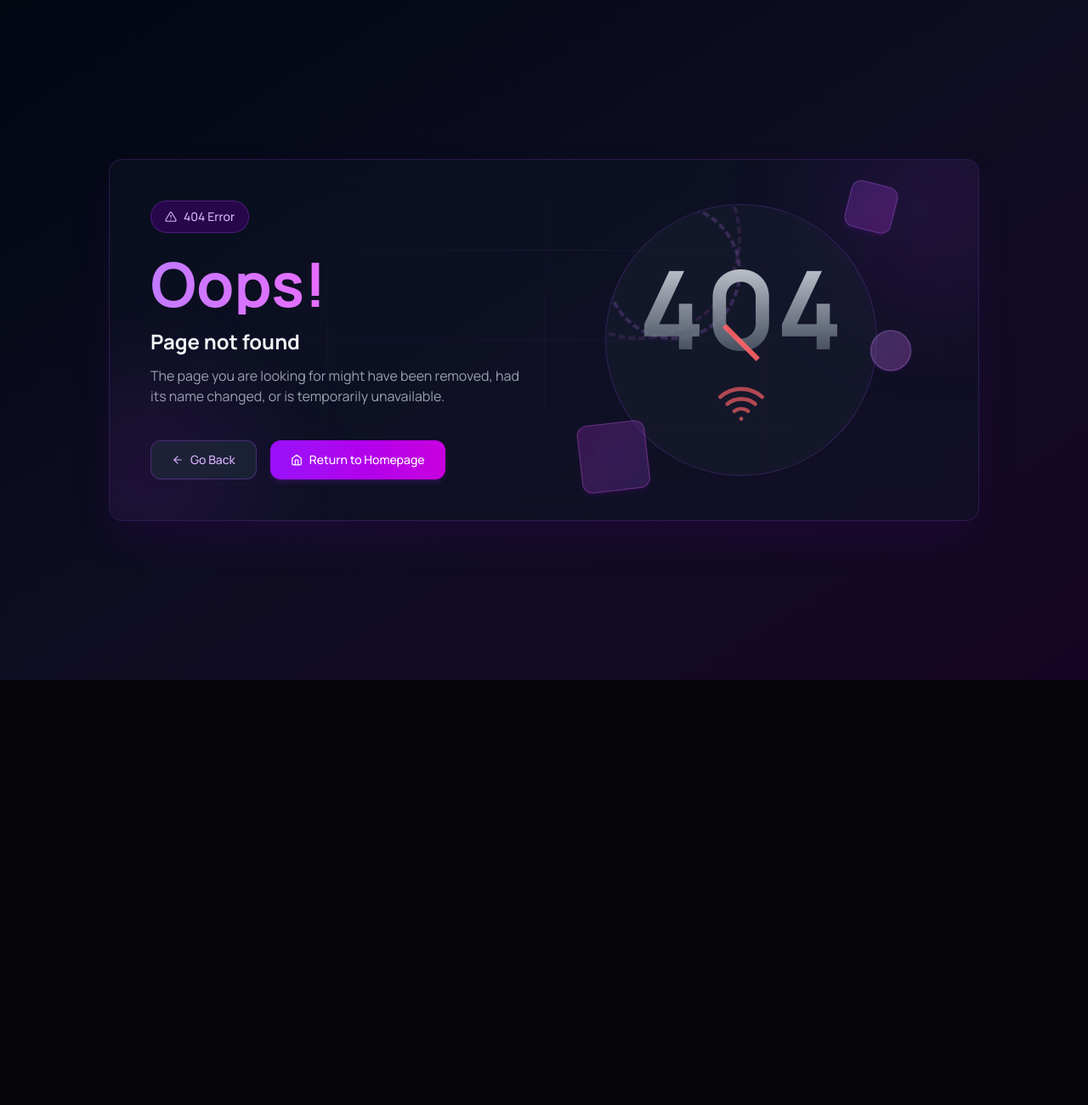
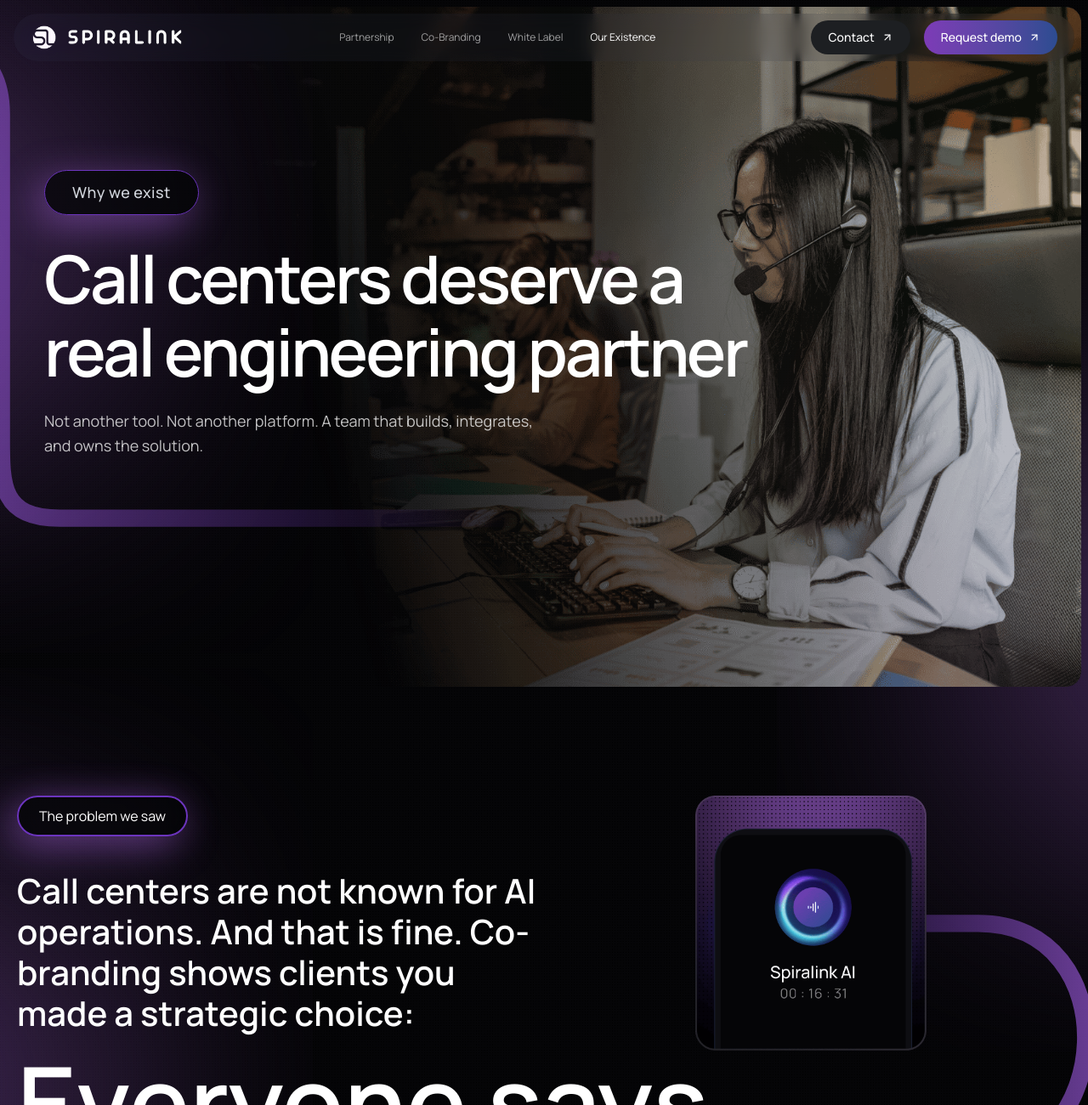
Before and after one commit to Yead191/spiralink-new, a Next.js app: page /existence in a window 1280 px wide. Before the commit this address had no page. Shown: the top 1300 px of the page at 85% size. Before the commit the page ends 800 px from the top, so only its background shows below. Built offline with nearby package versions, Linux system fonts and the light colour scheme; what @ant-design/nextjs-registry would draw is missing.

Commit message:
added existence banner

```diff
--- /dev/null
+++ b/src/app/(main-layout)/existence/loading.tsx
@@ -0,0 +1,6 @@
+import Spinner from "@/shared/Spinner";
+import React from "react";
+
+export default function loading() {
+  return <Spinner />;
+}
--- /dev/null
+++ b/src/app/(main-layout)/existence/page.tsx
@@ -0,0 +1,6 @@
+import OurExistencePage from "@/feature/our-existence";
+import React from "react";
+
+export default function page() {
+  return <OurExistencePage />;
+}
--- a/src/app/globals.css
+++ b/src/app/globals.css
@@ -36,6 +36,9 @@
   }
   .point-heading {
     @apply text-[#C175FC]  lg:text-2xl text-xl font-semibold leading-[26px] md:leading-[30px] lg:leading-[34px] tracking-[-4%];
+  }
+  .extra-large-text {
+    @apply text-[48px] md:text-[64px] lg:text-[120px]  font-semibold leading-[56px] md:leading-[70px] lg:leading-[120px] tracking-[-6%] text-white;
   }
 }
 
--- a/src/constants/navItem.ts
+++ b/src/constants/navItem.ts
@@ -2,10 +2,7 @@ const navItems = [
   { labelKey: "Partnership", href: "/" },
   { labelKey: "Co-Branding", href: "/co-branding" },
   { labelKey: "White Label", href: "/white-label" },
-  { labelKey: "Voicebot", href: "/voicebot" },
-  { labelKey: "24/7", href: "/operations24" },
-  { labelKey: "Security", href: "/security" },
-  // { labelKey: "Company", href: "/company" },
+  { labelKey: "Our Existence", href: "/existence" },
 ];
 
 export default navItems;
--- /dev/null
+++ b/src/feature/our-existence/components/ExistenceBanner.tsx
@@ -0,0 +1,82 @@
+"use client";
+import GlowingTag from "@/shared/GlowingTag";
+import { Grid } from "antd";
+import Image from "next/image";
+import React from "react";
+
+export default function ExistenceBanner() {
+  const { lg, md } = Grid.useBreakpoint();
+  return (
+    <section className="px-2  lg:mb-16">
+      <section
+        style={{
+          backgroundImage:
+            "url('/assets/bg/existence/existence-banner-bg.png')",
+          backgroundSize: lg || md ? "contain" : "cover",
+          backgroundPosition: "top right",
+          backgroundRepeat: "no-repeat",
+        }}
+        className=" lg:min-h-screen mt-2  relative rounded-2xl "
+      >
+        <div className="container grid grid-cols-1 md:grid-cols-2 pt-26 md:pt-48 pb-28 ">
+          {/* left */}
+          <div className="pl-6 2xl:pl-0 relative col-span-2">
+            {/* Glowing Tag */}
+            <GlowingTag text="Why we exist" />
+
+            <h1 className="page-title my-8 relative z-10  lg:max-w-[890px] md:font-semibold!">
+              Call centers deserve a real engineering partner
+            </h1>
+            <p className="section-subtitle max-w-[600px] relative z-10">
+              Not another tool. Not another platform. A team that builds,
+              integrates, and owns the solution.
+              <Image
+                src="/assets/lines/operations/banner-line.svg"
+                alt="line"
+                width={600}
+                height={600}
+                className="absolute bottom-10 -left-[38%]  lg:w-fit z-0 object-contain pointer-events-none scale-200 lg:scale-100 md:hidden"
+                draggable={false}
+              />
+            </p>
+            {/* Top Left SVG Line */}
+            <svg
+              className="absolute -left-[607%] lg:-left-[605%]  xl:-left-[633%] 2xl:-left-[628%] h-[274px] top-10 lg:h-[400px] lg:-top-[10px]  xl:-top-[70px] 2xl:-top-[60px] z-0  pointer-events-none xl:scale-150 hidden md:block"
+              viewBox="-4163 0 5000 294"
+              fill="none"
+              xmlns="http://www.w3.org/2000/svg"
+            >
+              <path
+                d="M-4163 284H332.044C418.566 284 411.961 146.34 328.081 146.34H250.145C168.246 146.34 169.567 10 250.145 10H418.566C441.682 10 453.901 27.1663 453.901 50.9349V238.113C453.901 265.183 453.901 284 487.585 284H837"
+                stroke="url(#home_line_gradient_1)"
+                strokeWidth="10"
+              />
+              <defs>
+                <linearGradient
+                  id="home_line_gradient_1"
+                  x1="189.215"
+                  y1="147"
+                  x2="750"
+                  y2="147"
+                  gradientUnits="userSpaceOnUse"
+                >
+                  <stop stopColor="#C175FC" />
+                  <stop offset="1" stopColor="#6C35BE" stopOpacity="0" />
+                </linearGradient>
+              </defs>
+            </svg>
+
+            {/* <Image
+              src="/assets/lines/operations/banner-line.svg"
+              alt="line"
+              width={600}
+              height={600}
+              className="absolute -left-[44%] lg:-left-[40%] lg:top-[25%] w-contain h-auto 2xl:scale-150 z-0 hidden md:block"
+              draggable={false}
+            /> */}
+          </div>
+        </div>
+      </section>
+    </section>
+  );
+}
--- /dev/null
+++ b/src/feature/our-existence/components/ProblemWeSaw.tsx
@@ -0,0 +1,80 @@
+import BadgeHero from "@/shared/BadgeHero";
+import Image from "next/image";
+import React from "react";
+
+export default function ProblemWeSaw() {
+  return (
+    <section className="py-8 lg:py-16 container">
+      {/* TOP */}
+      <div className="grid grid-cols-1 lg:grid-cols-2 gap-8 md:gap-4">
+        {/* left side */}
+        <div>
+          <div className="relative flex items-center justify-center md:justify-start md:items-start">
+            <BadgeHero label="The problem we saw" />
+            <Image
+              draggable={false}
+              src="/assets/lines/home/expert-line.png"
+              alt="Choose Experts"
+              width={400}
+              height={400}
+              className="w-fit h-full md:h-[300px] object-contain absolute top-2/6 left-3/7 z-0 hidden md:block lg:hidden"
+            />
+          </div>
+          <h4 className="font-semibold lg:text-[40px] md:text-[32px] text-[24px] leading-[32px] md:leading-[40px] lg:leading-[48px] mt-8 lg:mt-10 relative z-10 text-center md:text-left">
+            Call centers are not known for AI operations. And that is fine.
+            Co-branding shows clients you made a strategic choice:
+          </h4>
+        </div>
+        {/* right side */}
+        <div className="flex justify-center relative">
+          <Image
+            draggable={false}
+            src="/assets/images/home/expert1.png"
+            alt="Choose Experts"
+            width={400}
+            height={400}
+            className="w-fit h-[300px] object-contain block md:hidden lg:block relative z-10"
+          />
+          {/* Bottom Right SVG Line */}
+          <svg
+            className="absolute -right-[1144%] lg:-right-[1418%] xl:-right-[1268%] bottom-0 lg:-bottom-[330px] h-[274px] lg:h-[400px] z-0  xl:block pointer-events-none hidden lg:scale-150"
+            viewBox="0 0 5000 294"
+            fill="none"
+            xmlns="http://www.w3.org/2000/svg"
+          >
+            <path
+              d="M0 10H310.876C397.427 10 390.82 147.66 306.912 147.66H228.95C147.024 147.66 148.345 284 228.95 284H397.427C420.551 284 432.774 266.834 432.774 243.065V55.8868C432.774 28.8169 432.774 10 466.469 10H5000"
+              stroke="url(#techteam_line_gradient_2)"
+              strokeWidth="10"
+            />
+            <defs>
+              <linearGradient
+                id="techteam_line_gradient_2"
+                x1="170"
+                y1="147"
+                x2="500"
+                y2="147"
+                gradientUnits="userSpaceOnUse"
+              >
+                <stop stopColor="#6C35BE" stopOpacity="0" />
+                <stop offset="1" stopColor="#C175FC" />
+              </linearGradient>
+            </defs>
+          </svg>
+        </div>
+      </div>
+
+      {/* MIDDLE */}
+      <div className="max-w-[834px] lg:mb-[60px] md:mb-[46px] mb-8">
+        <h1 className="extra-large-text lg:mb-10 mb-6">
+          Everyone says <br /> AI is the answer.
+        </h1>
+        <p className="point-heading max-w-[442px]">
+          But when call centers look for solutions, they find two options:
+        </p>
+      </div>
+
+      {/* BOTTOM */}
+    </section>
+  );
+}
--- /dev/null
+++ b/src/feature/our-existence/index.tsx
@@ -0,0 +1,19 @@
+import React from "react";
+import ExistenceBanner from "./components/ExistenceBanner";
+import ProblemWeSaw from "./components/ProblemWeSaw";
+
+export default function OurExistencePage() {
+  return (
+    <section
+      style={{
+        backgroundImage: "url('/assets/bg/co-branding/co-branding-bg.svg')",
+        backgroundSize: "cover",
+        backgroundRepeat: "no-repeat",
+      }}
+      className="overflow-hidden"
+    >
+      <ExistenceBanner />
+      <ProblemWeSaw />
+    </section>
+  );
+}
--- a/src/feature/white-label/components/StructuredDelivery.tsx
+++ b/src/feature/white-label/components/StructuredDelivery.tsx
@@ -20,7 +20,7 @@ export default function StructuredDelivery() {
       <h2 className="page-title mb-6 lg:mb-8  text-center lg:text-[72px]!">
         How delivery is structured
       </h2>
-      <p className="section-subtitle lg:text-xl! md:mb-8! lg:mb-12! text-center">
+      <p className="section-subtitle lg:text-xl! mb-10! lg:mb-12! text-center">
         Even in a white-label setup, the delivery process remains controlled.
       </p>
 
```
Also changed, not shown: public/assets/bg/existence/existece.svg (added), public/assets/bg/existence/existence-banner-bg.png (added).
